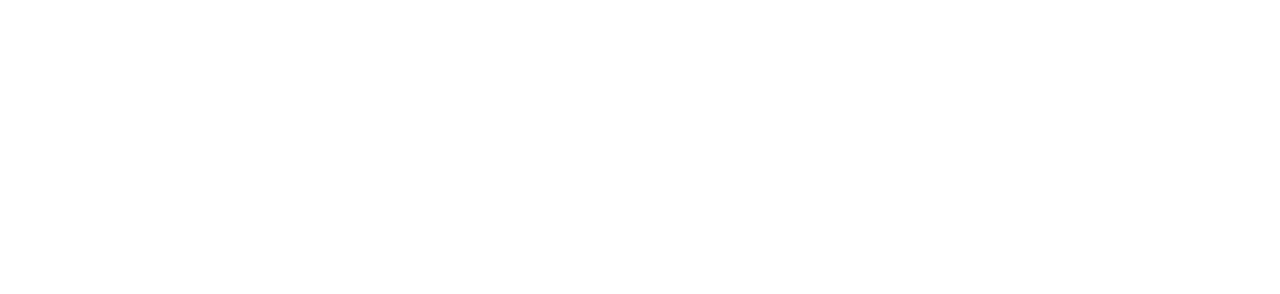
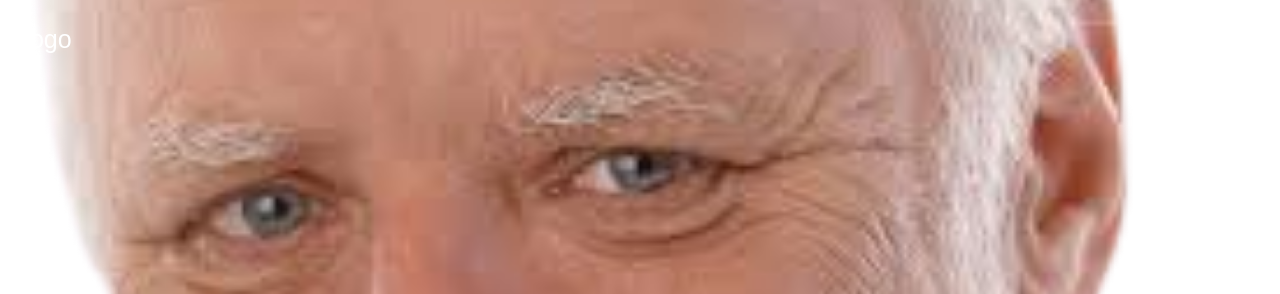
Before and after one commit to Ente-Kross/ENTEKROSS.game, a plain HTML site: page comming_soon.html in a window 1280 px wide. Shown: the top 294 px of the page. Drawn offline with Linux system fonts and the light colour scheme; a web font is replaced by a local one.

Commit message:
Update comming_soon.html
Updated the Location for the Icon and the Background

```diff
--- a/comming_soon.html
+++ b/comming_soon.html
@@ -3,7 +3,7 @@
 
 <head>
   <title>Coming Soon!</title>
-  <link rel="icon" href="Icon/Icon5.ico" type="x-icon">
+  <link rel="icon" href="Icon5.ico" type="x-icon">
   <style>
     body,
     html {
@@ -14,7 +14,7 @@
     }
 
     .bgimg {
-      background-image: url("Icon/background.png");
+      background-image: url("background.png");
       height: 100%;
       background-position: center;
       background-size: cover;
```
